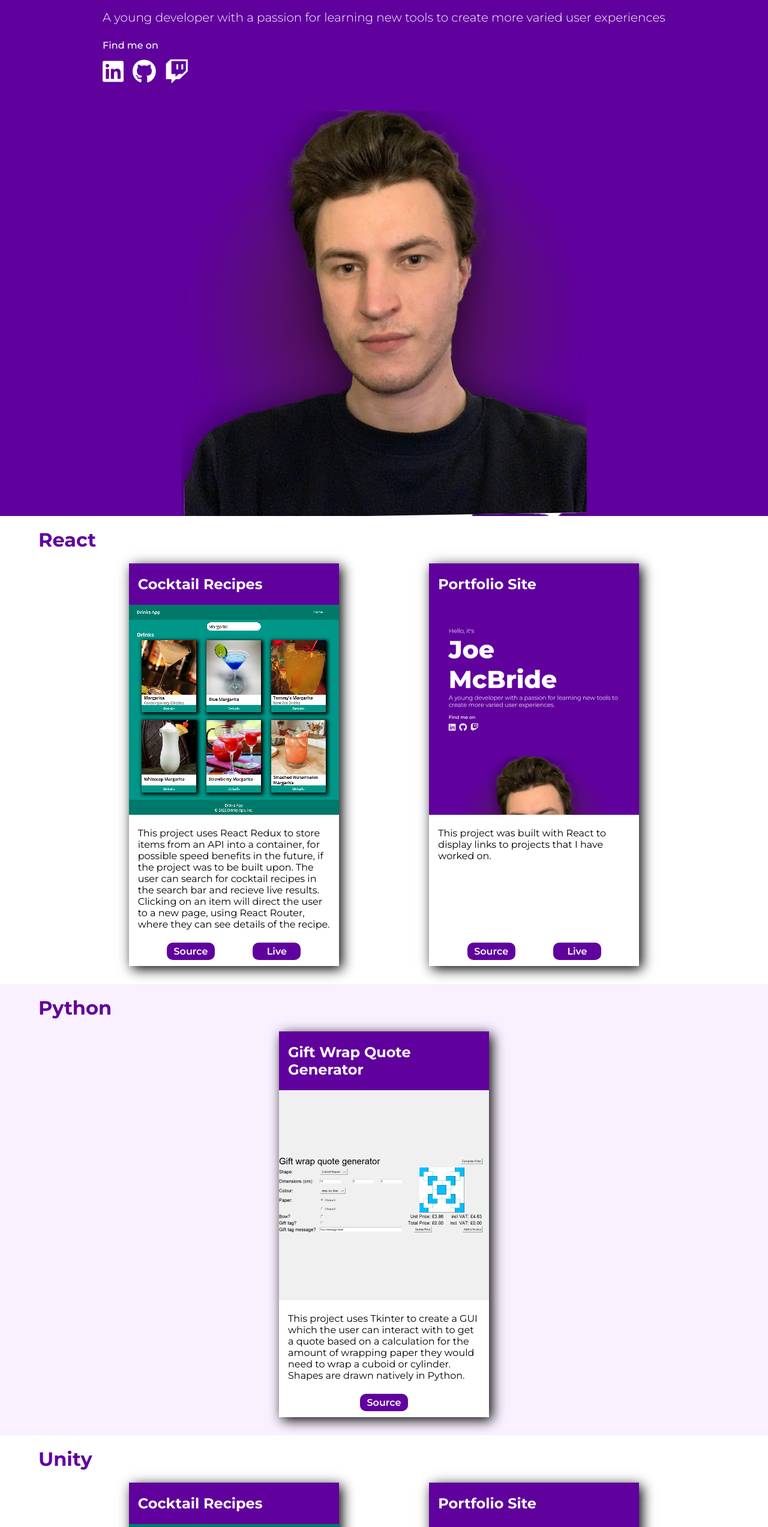
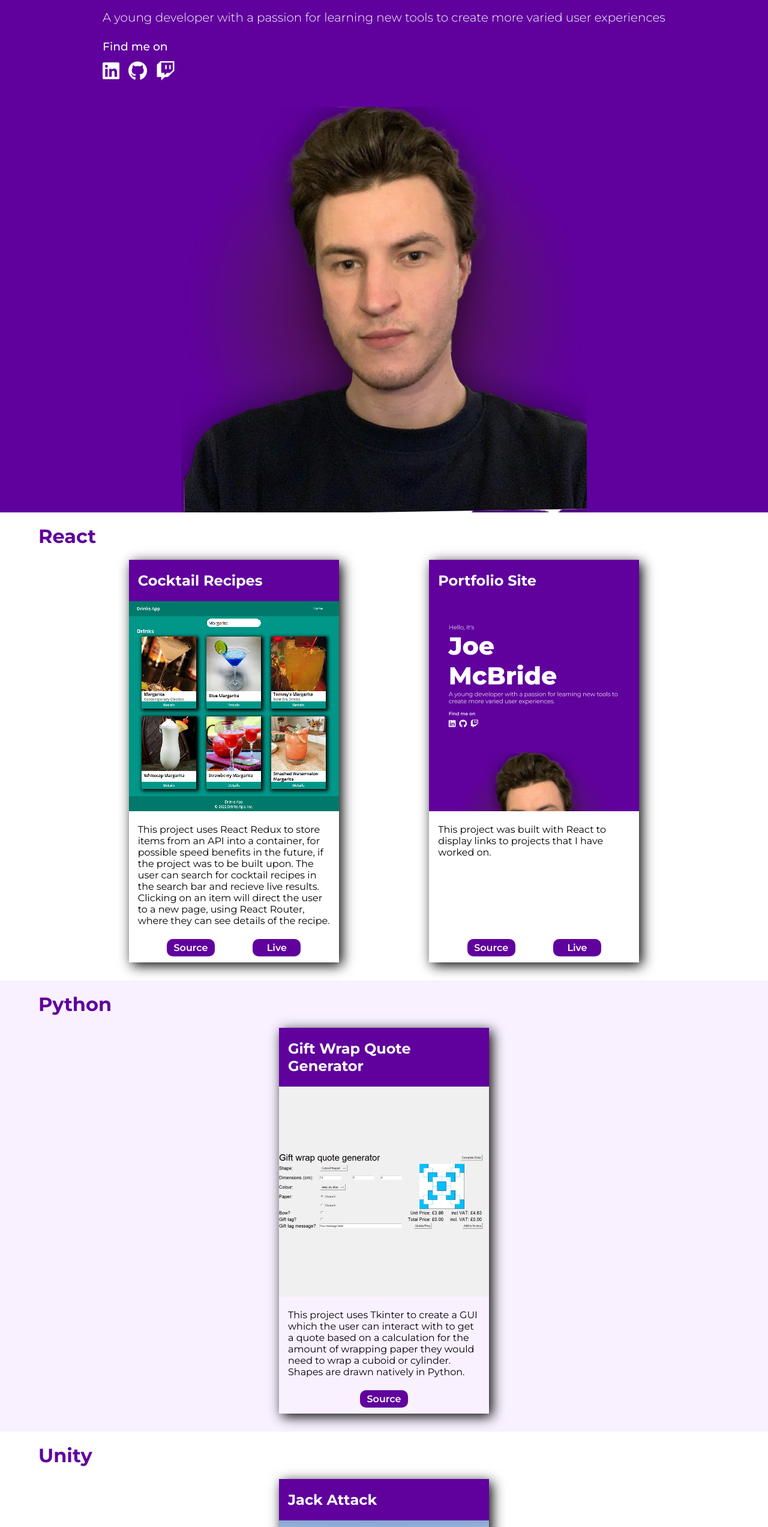
Before and after one commit to itsjoemcbride/portfolio-site, a React (Create React App) app: page / in a window 1280 px wide. Shown: the part 241-2786 px from the top of the page at 60% size. Built offline with nearby package versions, Linux system fonts and the light colour scheme.

Commit message:
Add UnityProjects component

```diff
--- a/src/components/UnityProjects.js
+++ b/src/components/UnityProjects.js
@@ -1,8 +1,7 @@
 import React from "react";
 import ProjectCard from "./ProjectCard";
 import "../styles/Projects.scss";
-import cocktailsImg from "../images/ReactProjects/CocktailRecipes.jpg";
-import portfolioImg from "../images/ReactProjects/PortfolioSite.jpg";
+import jackImg from "../images/UnityProjects/jackAttack.jpg";
 
 const UnityProjects = () => {
   return (
@@ -10,23 +9,13 @@ const UnityProjects = () => {
       <h1>Unity</h1>
       <div className="cards">
         <ProjectCard
-          name={"Cocktail Recipes"}
-          image={cocktailsImg}
+          name={"Jack Attack"}
+          image={jackImg}
           description={
-            "This project uses React Redux to store items from an API into a container, for possible speed benefits in the future, if the project was to be built upon. The user can search for cocktail recipes in the search bar and recieve live results. Clicking on an item will direct the user to a new page, using React Router, where they can see details of the recipe."
+            "A basic player controller, where enemy characters are instantiated using the InvokeRepeating function. Enemies are destroyed on contact with a pellet, that the player can instantiate with a mouse click."
           }
-          sourceLink={"https://github.com/itsjoemcbride/cocktails-app"}
-          liveLink={"https://imaginative-macaron-91764f.netlify.app/"}
-        />
-
-        <ProjectCard
-          name={"Portfolio Site"}
-          image={portfolioImg}
-          description={
-            "This project was built with React to display links to projects that I have worked on."
-          }
-          sourceLink={"https://github.com/itsjoemcbride/portfolio-site"}
-          liveLink={"https://itsjoemcbride.gq/"}
+          sourceLink={"#"}
+          liveLink={"https://play.unity.com/mg/other/0-21-6qsf"}
         />
       </div>
     </div>
--- a/src/styles/AboutMe.scss
+++ b/src/styles/AboutMe.scss
@@ -18,7 +18,7 @@
   }
 
   .icons {
-    font-size: 5vh;
+    font-size: xx-large;
     display: flex;
     flex-direction: row;
     flex-wrap: wrap;
@@ -49,7 +49,6 @@
     margin: 0;
     font-weight: 500;
     margin-top: 25px;
-    font-size: 2vh;
   }
 
   img {
--- a/src/styles/ProjectCard.scss
+++ b/src/styles/ProjectCard.scss
@@ -8,7 +8,6 @@
   flex-wrap: wrap;
   width: 350px;
   margin-bottom: 30px;
-  background-color: $card-bg;
 
   .buttons {
     display: flex;
--- a/src/styles/_colors.scss
+++ b/src/styles/_colors.scss
@@ -2,4 +2,3 @@ $theme-primary: #60019d;
 $theme-secondary: #f9f1ff;
 $text-primary: #000000;
 $text-secondary: #ffffff;
-$card-bg: #fff;
```
Also changed, not shown: src/images/UnityProjects/jackAttack.jpg (added).
